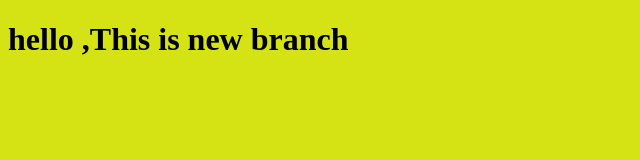
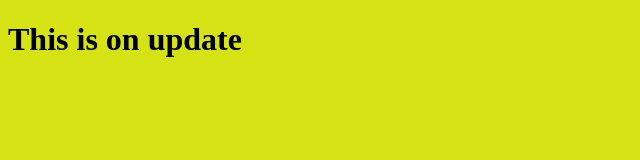
Before and after one commit to abgaher/MyProject, a plain HTML site: page index.html in a window 1280 px wide. Shown: the whole page, without its empty margins (0-640 px from the left). Drawn offline with Linux system fonts and the light colour scheme.

Commit message:
edit in html file

```diff
--- a/index.html
+++ b/index.html
@@ -7,7 +7,7 @@
     <link rel="stylesheet" href="style.css">
 </head>
 <body>
-    <h1>hello ,This is new branch</h1>
+    <h1>This is on update</h1>
     <script src="app.js"></script>
 </body>
 </html>
```
